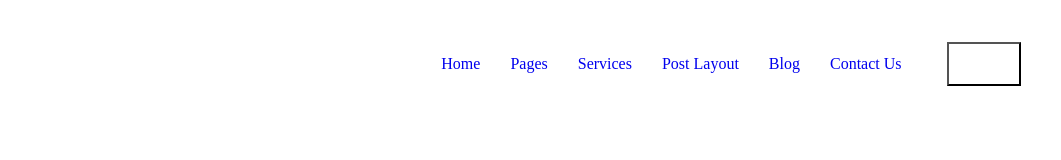
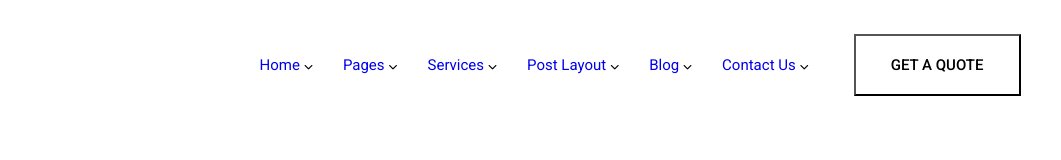
Before and after one commit to GumayuLong/Samar, a plain HTML site: page index.html in a window 1280 px wide. Shown: the full height of the page, 219-1280 px from the left. Drawn offline with Linux system fonts and the light colour scheme.

Commit message:
Gần hoàn thành HEADER

```diff
--- a/css/style.css
+++ b/css/style.css
@@ -1,3 +1,4 @@
+@import url('https://fonts.googleapis.com/css2?family=Roboto:wght@300;400;500;700&display=swap');
 /* RESET CSS */
 * {
     margin: 0;
@@ -5,6 +6,7 @@
     box-sizing: border-box;
     text-decoration: none;
     background-color: #fff;
+    font-family: 'Roboto', sans-serif;
 }
 
 /* GLOBAL */
@@ -44,12 +46,18 @@ header{
 }
 .header__content span{
     display: inline-block;
+    font-size: 15px;
 }
-/* BANNER */
-/* SERVICE */
+.header__content nav ul li i{
+    font-size: 9px;
+    line-height: 1;
+    text-rendering: auto;
+}
+/* BANNER (NHANH)*/
+/* SERVICE (NHANH)*/
 /* ABOUT US */
-/* NUMBER */
+/* NUMBER (NHANH) */
 /* FEATURE */
-/* PORTFOLIO */
-/* BLOG */
-/* FOOTER */
+/* PORTFOLIO (NHANH-GRID)*/
+/* BLOG (NHANH)*/
+/* FOOTER (NHANH)*/
--- a/index.html
+++ b/index.html
@@ -6,6 +6,12 @@
     <meta name="viewport" content="width=device-width, initial-scale=1.0">
     <title>Samar</title>
 
+    <!-- google fonts -->
+    <link rel="preconnect" href="https://fonts.googleapis.com">
+    <link rel="preconnect" href="https://fonts.gstatic.com" crossorigin>
+    <link href="https://fonts.googleapis.com/css2?family=Roboto:wght@300;400;500;700&display=swap" rel="stylesheet">
+    <!-- font awesome -->
+    <link rel="stylesheet" href="https://cdnjs.cloudflare.com/ajax/libs/font-awesome/6.4.0/css/all.min.css">
     <!-- style css -->
     <link rel="stylesheet" href="./css/style.css">
 </head>
@@ -17,15 +23,33 @@
                     <img src="./img/logo-2.png" alt="">
                     <nav>
                         <ul>
-                            <li><a href="#"><span>Home</span></a></li>
-                            <li><a href="#"><span>Pages</span></a></li>
-                            <li><a href="#"><span>Services</span></a></li>
-                            <li><a href="#"><span>Post Layout</span></a></li>
-                            <li><a href="#"><span>Blog</span></a></li>
-                            <li><a href="#"><span>Contact Us</span></a></li>
+                            <li>
+                                <a href="#"><span>Home</span></a>
+                                <i class="fa-solid fa-chevron-down"></i>
+                            </li>
+                            <li>
+                                <a href="#"><span>Pages</span></a>
+                                <i class="fa-solid fa-chevron-down"></i>
+                            </li>
+                            <li>
+                                <a href="#"><span>Services</span></a>
+                                <i class="fa-solid fa-chevron-down"></i>
+                            </li>
+                            <li>
+                                <a href="#"><span>Post Layout</span></a>
+                                <i class="fa-solid fa-chevron-down"></i>
+                            </li>
+                            <li>
+                                <a href="#"><span>Blog</span></a>
+                                <i class="fa-solid fa-chevron-down"></i>
+                            </li>
+                            <li>
+                                <a href="#"><span>Contact Us</span></a>
+                                <i class="fa-solid fa-chevron-down"></i>
+                            </li>
                         </ul>
                         <div class="button">
-                            <button class="btn__gradient"></button>
+                            <button class="btn__gradient">GET A QUOTE</button>
                         </div>
                     </nav>
                 </a>
```
